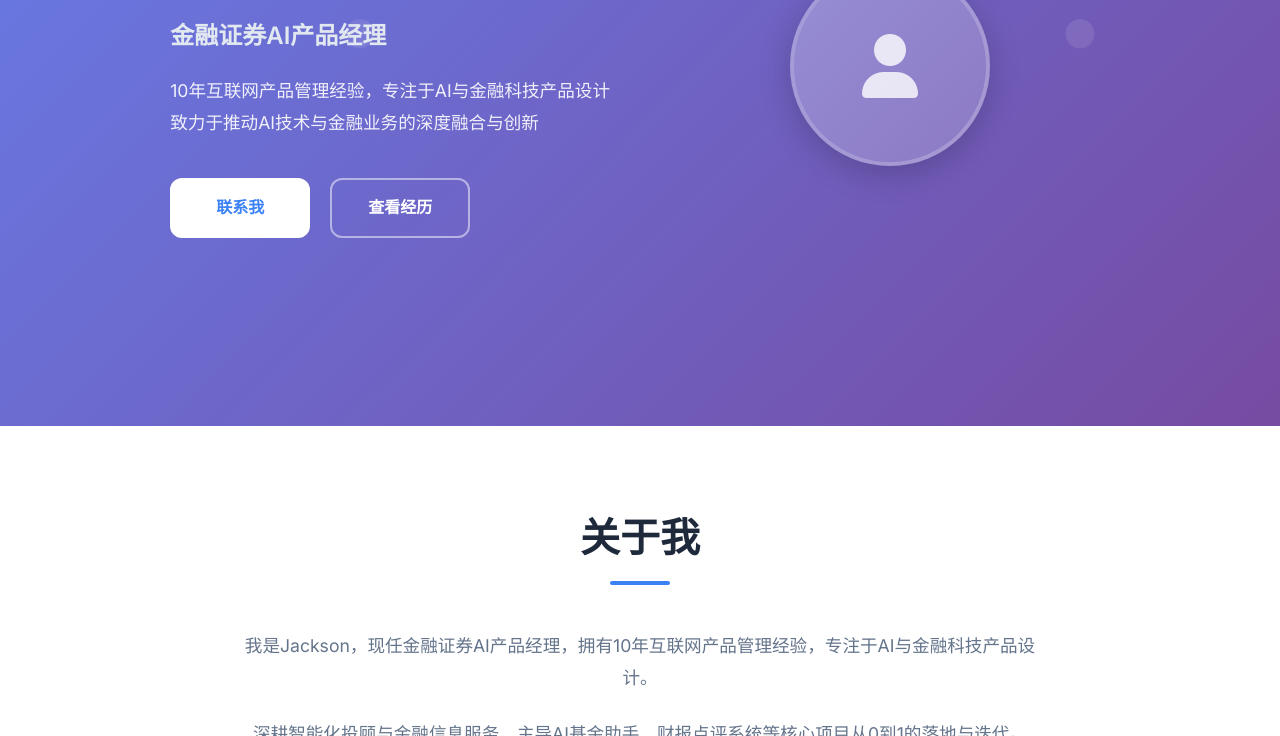
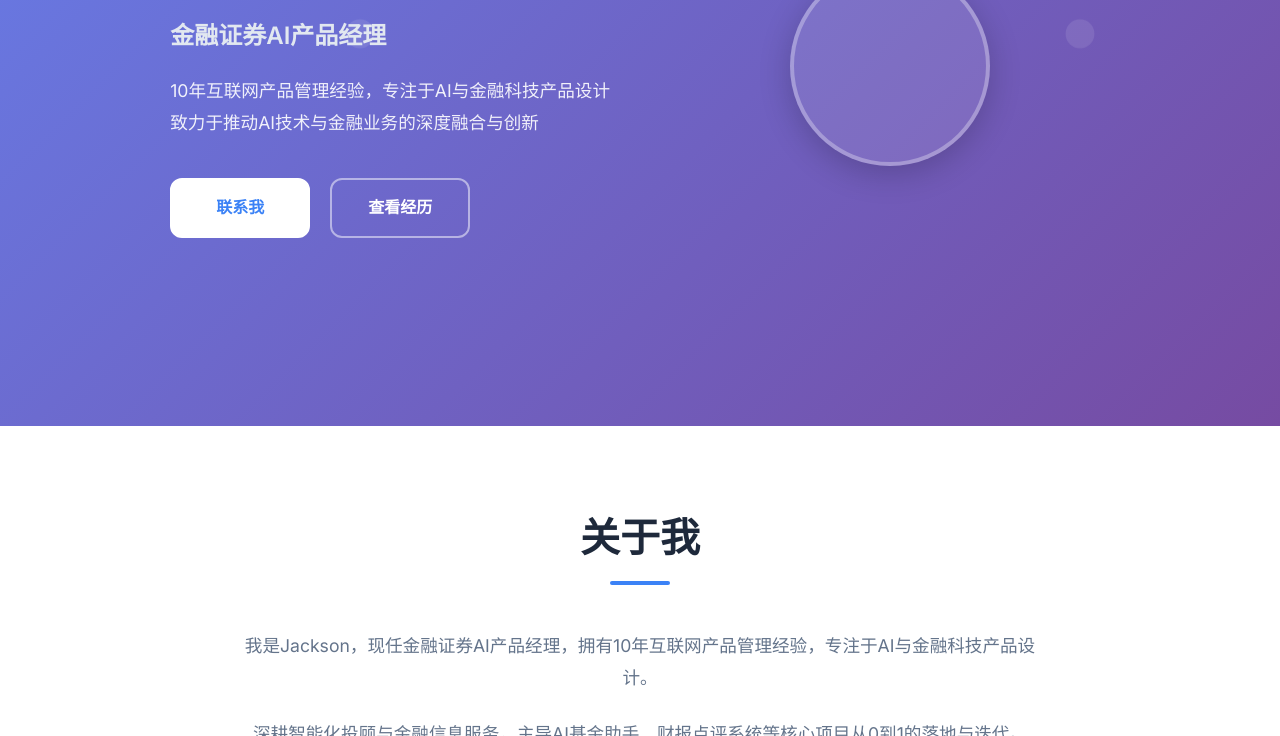
Before and after one commit to jackson-xu666/xugangzhou, a plain HTML site: page index.html in a window 1280 px wide. Shown: the part 364-1100 px from the top of the page. Drawn offline with Linux system fonts and the light colour scheme.

Commit message:
Remove avatar placeholder icon

```diff
--- a/index.html
+++ b/index.html
@@ -46,9 +46,6 @@
                     <div class="hero-image">
                         <div class="profile-card">
                             <div class="profile-image">
-                                <div class="avatar-placeholder">
-                                    <i class="fas fa-user"></i>
-                                </div>
                             </div>
                         </div>
                     </div>
```
